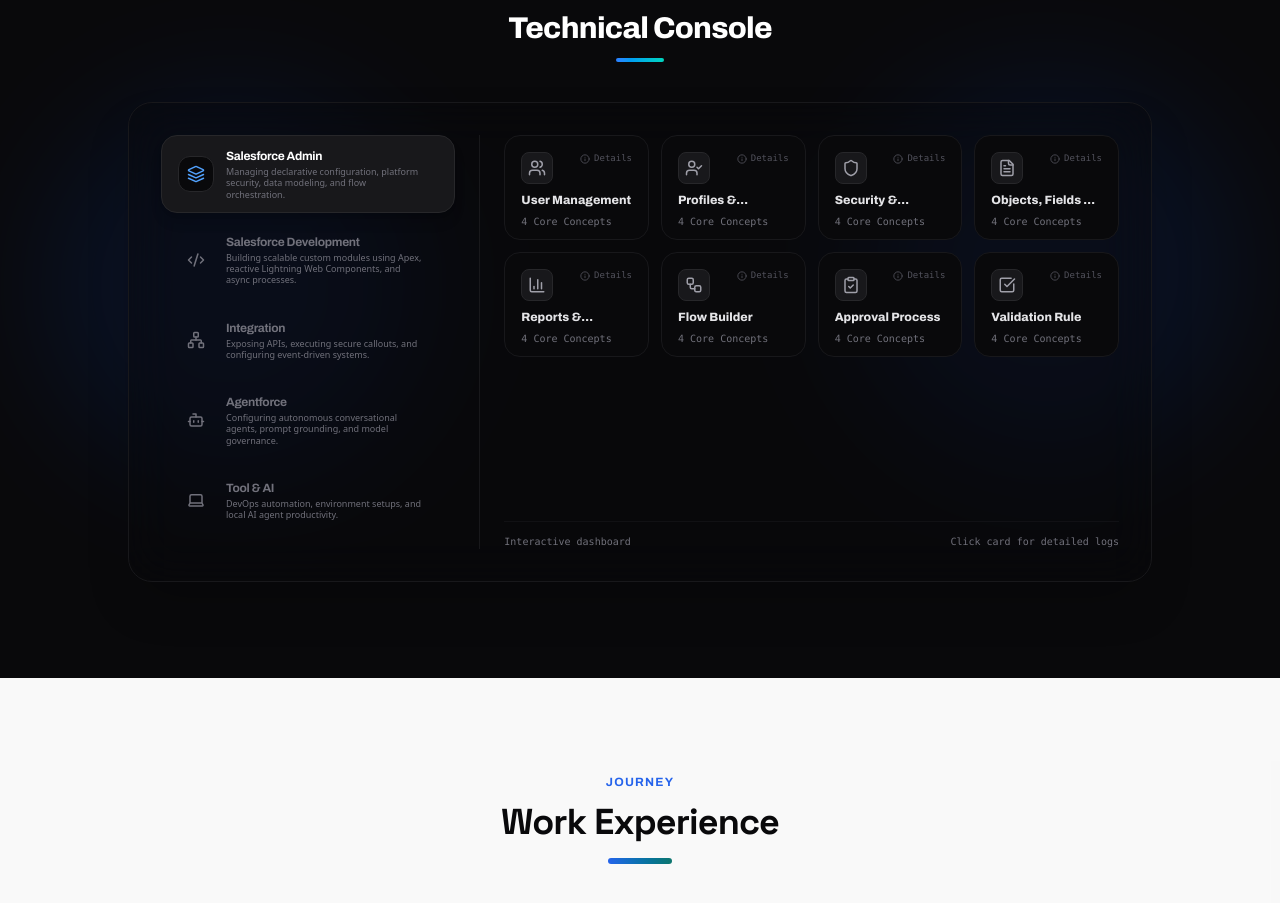
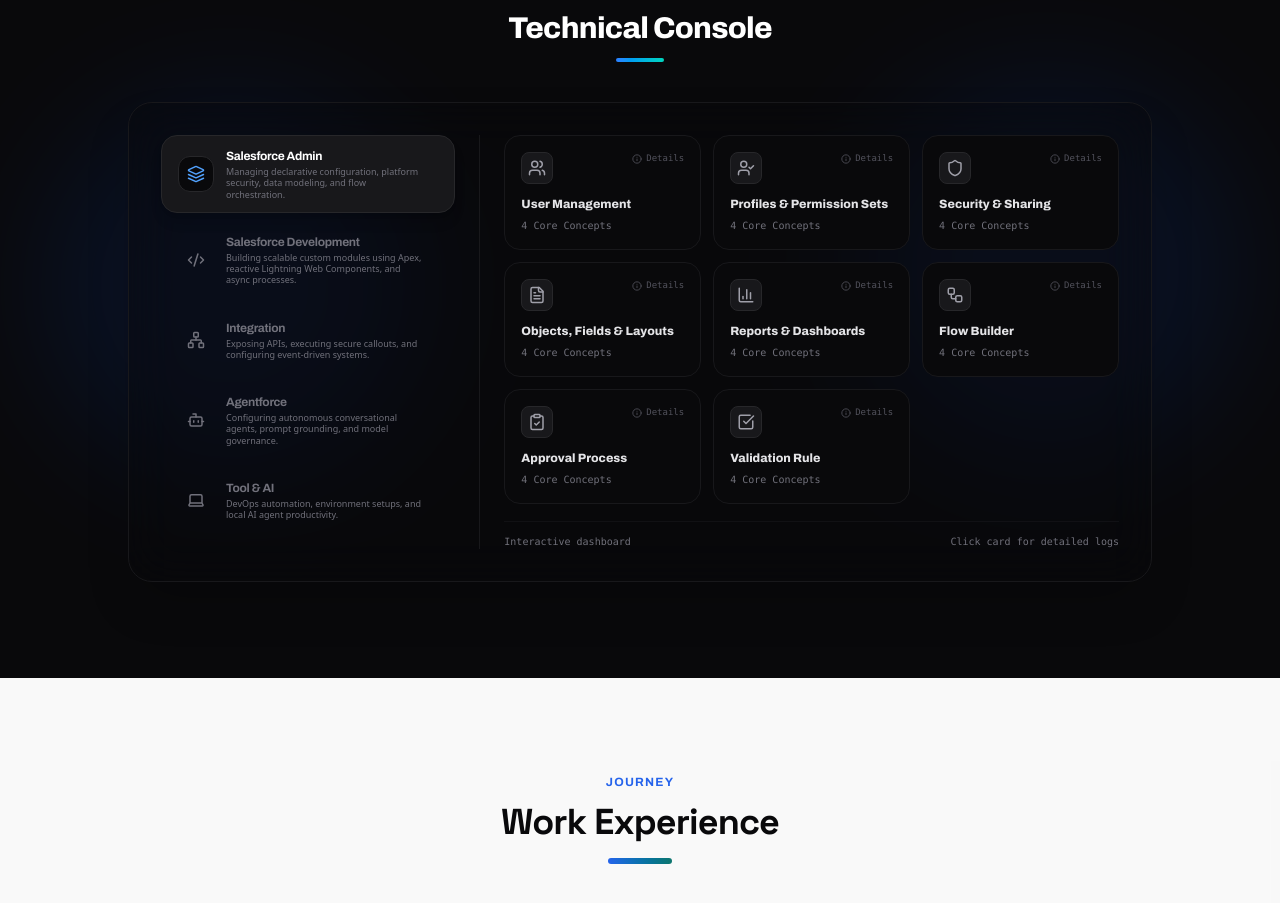
Before and after one commit to sumitkrgupta05/Portfolio, a Next.js app: page / in a window 1280 px wide. Shown: the part 1780-2683 px from the top of the page. Built offline with nearby package versions, Linux system fonts and the light colour scheme.

Commit message:
fix: adjust skills grid layout and card dimensions to prevent text truncation

```diff
--- a/app/components/Skills.tsx
+++ b/app/components/Skills.tsx
@@ -405,14 +405,14 @@
             </div>
 
             {/* Compact Cards Grid */}
-            <div className="grid grid-cols-1 sm:grid-cols-2 lg:grid-cols-3 xl:grid-cols-4 gap-3 content-start">
+            <div className="grid grid-cols-1 sm:grid-cols-2 lg:grid-cols-3 gap-3 content-start">
               {currentCategory.skills.map((skill, idx) => (
                 <motion.div
                   key={idx}
                   onClick={() => setSelectedSkill(skill)}
                   whileHover={{ y: -3 }}
                   transition={{ type: "spring", stiffness: 350, damping: 20 }}
-                  className={`group relative overflow-hidden bg-zinc-950 border border-zinc-900 rounded-2xl p-4 cursor-pointer transition-all duration-300 flex flex-col justify-between h-[105px] select-none ${currentCategory.glowClass}`}
+                  className={`group relative overflow-hidden bg-zinc-950 border border-zinc-900 rounded-2xl p-4 cursor-pointer transition-all duration-300 flex flex-col justify-between h-[115px] select-none ${currentCategory.glowClass}`}
                 >
                   {/* Subtle hover background radial glow */}
                   <div className={`absolute -right-10 -bottom-10 w-24 h-24 rounded-full bg-gradient-to-br opacity-0 group-hover:opacity-10 transition-opacity duration-300 pointer-events-none blur-xl ${currentCategory.bgGlowClass}`} />
@@ -429,7 +429,7 @@
 
                   {/* Card Body */}
                   <div className="space-y-1.5 mt-2">
-                    <h4 className="text-xs font-extrabold text-zinc-200 group-hover:text-white transition-colors duration-300 line-clamp-1">
+                    <h4 className="text-xs font-extrabold text-zinc-200 group-hover:text-white transition-colors duration-300 line-clamp-2 leading-tight">
                       {skill.title}
                     </h4>
                     <p className="text-[10px] text-zinc-500 font-mono">
```
